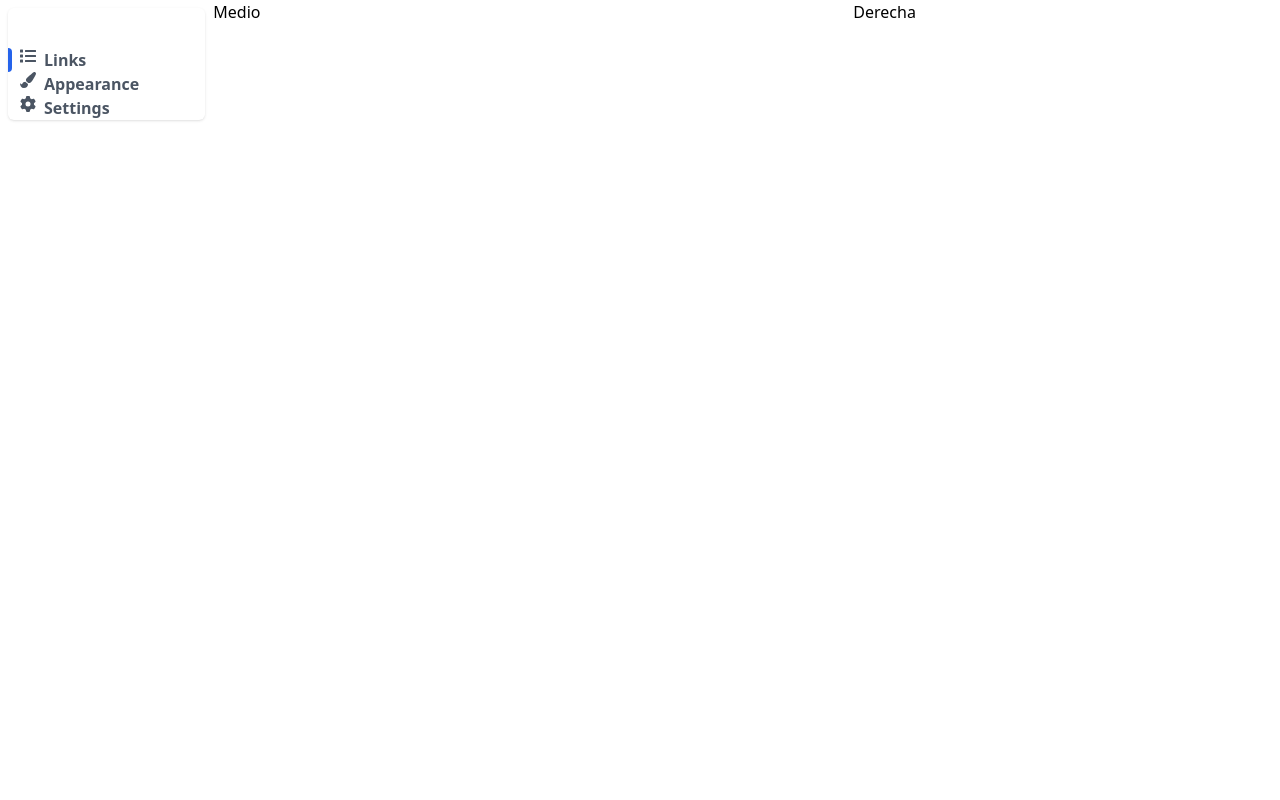
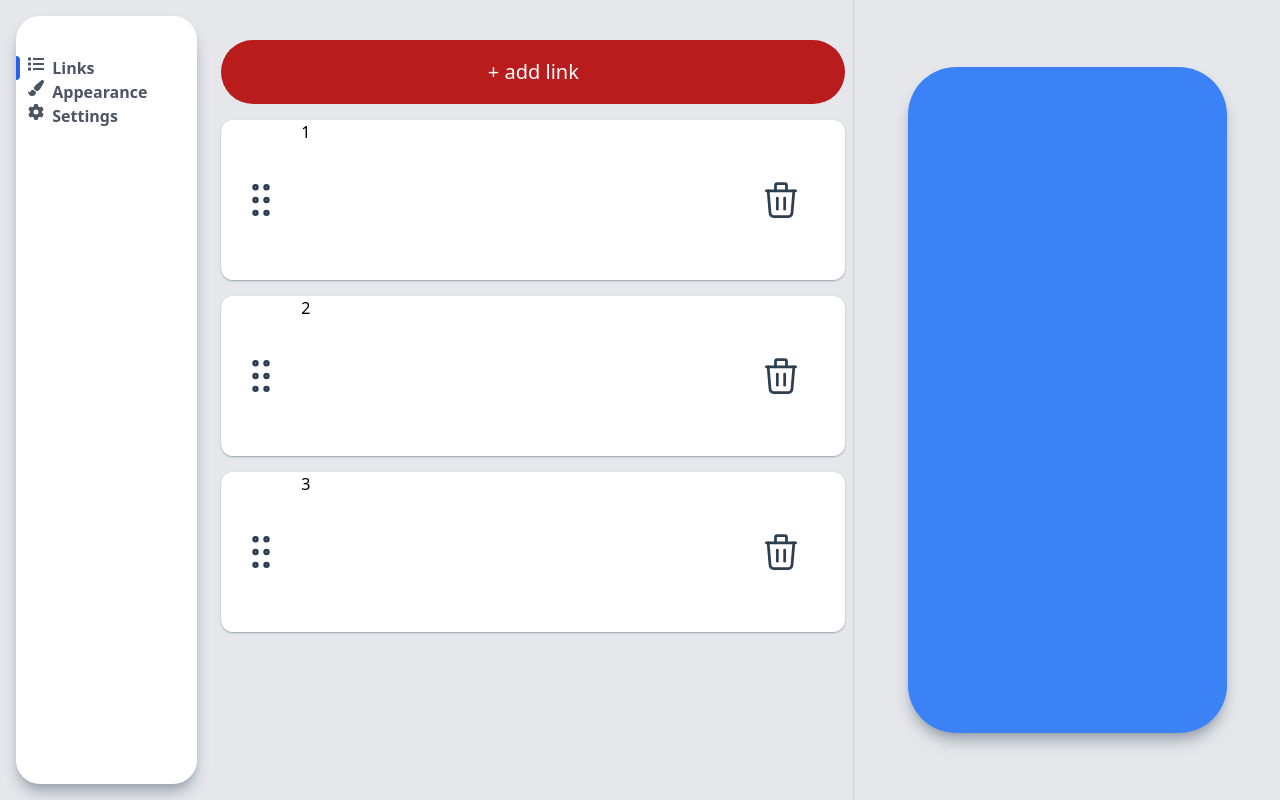
Before and after one commit to UndeadDevz/project-linkz-client, a React (Vite) app: page /editor in a window 1280 px wide. Built offline with nearby package versions, Linux system fonts and the light colour scheme.

Commit message:
the most unique and orinal ui

```diff
--- a/package.json
+++ b/package.json
@@ -10,6 +10,9 @@
     "preview": "vite preview"
   },
   "dependencies": {
+    "@dnd-kit/core": "^6.1.0",
+    "@dnd-kit/sortable": "^8.0.0",
+    "@dnd-kit/utilities": "^3.2.2",
     "react": "^18.3.1",
     "react-dom": "^18.3.1",
     "react-icons": "^5.2.1",
--- /dev/null
+++ b/src/components/SortableItem.tsx
@@ -0,0 +1,66 @@
+import { useSortable } from '@dnd-kit/sortable'
+import { CSS } from '@dnd-kit/utilities'
+
+export function SortableItem(props: any) {
+  const { attributes, listeners, setNodeRef, transform, transition } =
+    useSortable({ id: props.id })
+
+  const style = {
+    transform: CSS.Transform.toString(transform),
+    transition
+  }
+
+  return (
+    <div
+      ref={setNodeRef}
+      style={style}
+      {...attributes}
+      className='w-full h-40 bg-white rounded-xl shadow-sm shadow-gray-400 flex overflow-hidden'
+    >
+      <div className='w-20 flex justify-center items-center ' {...listeners}>
+        <svg
+          xmlns='http://www.w3.org/2000/svg'
+          className='icon icon-tabler icon-tabler-grip-vertical cursor-grab'
+          width='44'
+          height='44'
+          viewBox='0 0 24 24'
+          strokeWidth='1.5'
+          stroke='#2c3e50'
+          fill='none'
+          strokeLinecap='round'
+          strokeLinejoin='round'
+        >
+          <path stroke='none' d='M0 0h24v24H0z' fill='none' />
+          <path d='M9 5m-1 0a1 1 0 1 0 2 0a1 1 0 1 0 -2 0' />
+          <path d='M9 12m-1 0a1 1 0 1 0 2 0a1 1 0 1 0 -2 0' />
+          <path d='M9 19m-1 0a1 1 0 1 0 2 0a1 1 0 1 0 -2 0' />
+          <path d='M15 5m-1 0a1 1 0 1 0 2 0a1 1 0 1 0 -2 0' />
+          <path d='M15 12m-1 0a1 1 0 1 0 2 0a1 1 0 1 0 -2 0' />
+          <path d='M15 19m-1 0a1 1 0 1 0 2 0a1 1 0 1 0 -2 0' />
+        </svg>
+      </div>
+      <div className='grow'>{props.id}</div>
+      <div className=' w-32 flex justify-center items-center'>
+        <svg
+          xmlns='http://www.w3.org/2000/svg'
+          className='icon icon-tabler icon-tabler-trash'
+          width='44'
+          height='44'
+          viewBox='0 0 24 24'
+          strokeWidth='1.5'
+          stroke='#2c3e50'
+          fill='none'
+          strokeLinecap='round'
+          strokeLinejoin='round'
+        >
+          <path stroke='none' d='M0 0h24v24H0z' fill='none' />
+          <path d='M4 7l16 0' />
+          <path d='M10 11l0 6' />
+          <path d='M14 11l0 6' />
+          <path d='M5 7l1 12a2 2 0 0 0 2 2h8a2 2 0 0 0 2 -2l1 -12' />
+          <path d='M9 7v-3a1 1 0 0 1 1 -1h4a1 1 0 0 1 1 1v3' />
+        </svg>
+      </div>
+    </div>
+  )
+}
--- a/src/editor/Editor.tsx
+++ b/src/editor/Editor.tsx
@@ -1,13 +1,71 @@
-import { SideBar } from "./sideBar/SideBar";
+import {
+  closestCenter,
+  DndContext,
+  KeyboardSensor,
+  PointerSensor,
+  useSensor,
+  useSensors
+} from '@dnd-kit/core'
+import { SideBar } from './sideBar/SideBar'
+import {
+  arrayMove,
+  SortableContext,
+  sortableKeyboardCoordinates,
+  verticalListSortingStrategy
+} from '@dnd-kit/sortable'
+import { useState } from 'react'
+import { SortableItem } from '../components/SortableItem'
 
 export const Editor = () => {
+  function handleDragEnd(event: any) {
+    const { active, over } = event
+
+    if (active.id !== over.id) {
+      setItems((items) => {
+        const oldIndex = items.indexOf(active.id)
+        const newIndex = items.indexOf(over.id)
+
+        return arrayMove(items, oldIndex, newIndex)
+      })
+    }
+  }
+  const [items, setItems] = useState([1, 2, 3])
+  const sensors = useSensors(
+    useSensor(PointerSensor),
+    useSensor(KeyboardSensor, {
+      coordinateGetter: sortableKeyboardCoordinates
+    })
+  )
+
   return (
-    <div className='w-full h-screen flex flex-row'>
-      <div className='w-1/6 p-2'>
+    <div className='w-full h-screen flex flex-row bg-gray-200'>
+      <div className='w-1/6 p-2 max-w-[400px] flex items-center justify-center py-4'>
         <SideBar />
       </div>
-      <div className='w-3/6'>Medio</div>
-      <div className='w-2/6'>Derecha</div>
+      <div className='grow flex justify-center pt-8'>
+        <div className=' p-2 flex flex-col gap-4 max-w-[700px] w-full '>
+          <div className='w-full h-16 text-xl bg-red-700  rounded-full text-center text-white justify-center flex items-center'>
+            + add link
+          </div>
+          <DndContext
+            sensors={sensors}
+            collisionDetection={closestCenter}
+            onDragEnd={handleDragEnd}
+          >
+            <SortableContext
+              items={items}
+              strategy={verticalListSortingStrategy}
+            >
+              {items.map((id) => (
+                <SortableItem key={id} id={id} />
+              ))}
+            </SortableContext>
+          </DndContext>
+        </div>
+      </div>
+      <div className='w-2/6 xl:max-w-[570px] max-w-[400px]  items-center justify-center flex  border-l border-gray-300'>
+        <div className='xl:w-9/12 w-11/12 h-5/6 bg-blue-500 rounded-[3rem] shadow-lg shadow-gray-400 '></div>
+      </div>
     </div>
-  );
-};
+  )
+}
--- a/src/editor/sideBar/SideBar.tsx
+++ b/src/editor/sideBar/SideBar.tsx
@@ -1,47 +1,47 @@
-import { useState } from "react";
-import { FaList } from "react-icons/fa";
-import { FaPaintBrush } from "react-icons/fa";
-import { FaGear } from "react-icons/fa6";
+import { useState } from 'react'
+import { FaList } from 'react-icons/fa'
+import { FaPaintBrush } from 'react-icons/fa'
+import { FaGear } from 'react-icons/fa6'
 
 export const SideBar = () => {
   const listItems: { name: string; label: string; icon: any }[] = [
     {
-      name: "links",
-      label: "Links",
+      name: 'links',
+      label: 'Links',
       icon: <FaList />
     },
     {
-      name: "appearance",
-      label: "Appearance",
+      name: 'appearance',
+      label: 'Appearance',
       icon: <FaPaintBrush />
     },
     {
-      name: "settings",
-      label: "Settings",
+      name: 'settings',
+      label: 'Settings',
       icon: <FaGear />
     }
-  ];
+  ]
 
-  const [selected, setSelected] = useState("links");
+  const [selected, setSelected] = useState('links')
 
   const handleSelect = (name: string) => {
-    setSelected(name);
-  };
+    setSelected(name)
+  }
 
   return (
-    <div className='w-full shadow rounded-md'>
+    <div className='w-11/12 h-full rounded-3xl shadow-lg shadow-gray-400 bg-white'>
       <div className='h-10'></div>
       {listItems.map((item) => {
         return (
           <div
             onClick={() => handleSelect(item.name)}
             className={`cursor-pointer flex flex-row gap-2 text-base font-semibold text-gray-600 ${
-              selected === item.name && "text-blue-600"
+              selected === item.name && 'text-blue-600'
             }`}
           >
             <div
               className={`${
-                selected === item.name && "bg-blue-600"
+                selected === item.name && 'bg-blue-600'
               } rounded-r-md w-1`}
             ></div>
             <div className='flex h-full items-center justify-center'>
@@ -49,8 +49,8 @@ export const SideBar = () => {
             </div>
             {item.label}
           </div>
-        );
+        )
       })}
     </div>
-  );
-};
+  )
+}
```
Also changed, not shown: 1 other file (tests, documents, lock files or other folders).
